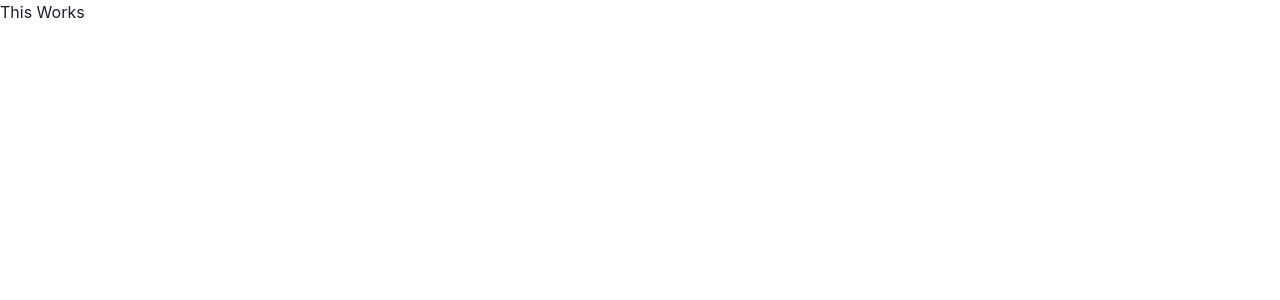
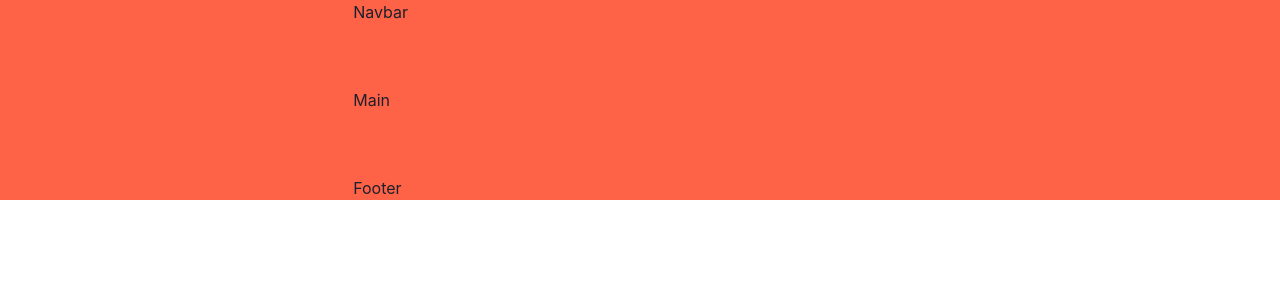
Before and after one commit to jorgecontrerasostos/capitalizator, a Next.js app: page / in a window 1280 px wide. Shown: the top 300 px of the page. Built offline with nearby package versions, Linux system fonts and the light colour scheme.

Commit message:
set layout

```diff
--- /dev/null
+++ b/components/Footer.jsx
@@ -0,0 +1,9 @@
+import { Box, Container } from "@chakra-ui/react";
+
+export const Footer = (props) => {
+  return (
+    <Box as="footer" role="contentinfo" bg="tomato" {...props}>
+      <Container>Footer</Container>
+    </Box>
+  );
+};
--- /dev/null
+++ b/components/Main.jsx
@@ -0,0 +1,17 @@
+import { Container, Flex } from "@chakra-ui/react";
+
+export const Main = (props) => {
+  return (
+    <Flex
+      as="main"
+      role="main"
+      direction="column"
+      flex="1"
+      py="16"
+      bg="tomato"
+      {...props}
+    >
+      <Container>Main</Container>
+    </Flex>
+  );
+};
--- /dev/null
+++ b/components/Navbar.jsx
@@ -0,0 +1,9 @@
+import { Box, Container } from "@chakra-ui/react";
+
+export const Navbar = () => {
+  return (
+    <Box as="nav" role="navigation" bg="tomato">
+      <Container>Navbar</Container>
+    </Box>
+  );
+};
--- a/pages/index.js
+++ b/pages/index.js
@@ -1,5 +1,8 @@
 import Head from "next/head";
-import { Text } from "@chakra-ui/react";
+import { Container, Flex } from "@chakra-ui/react";
+import { Navbar } from "@/components/Navbar";
+import { Main } from "@/components/Main";
+import { Footer } from "@/components/Footer";
 
 export default function Home() {
   return (
@@ -10,9 +13,11 @@ export default function Home() {
         <meta name="viewport" content="width=device-width, initial-scale=1" />
         <link rel="icon" href="/favicon.ico" />
       </Head>
-      <main>
-        <Text>This Works</Text>
-      </main>
+      <Flex direction="column" flex="1">
+        <Navbar />
+        <Main />
+        <Footer />
+      </Flex>
     </>
   );
 }
```
